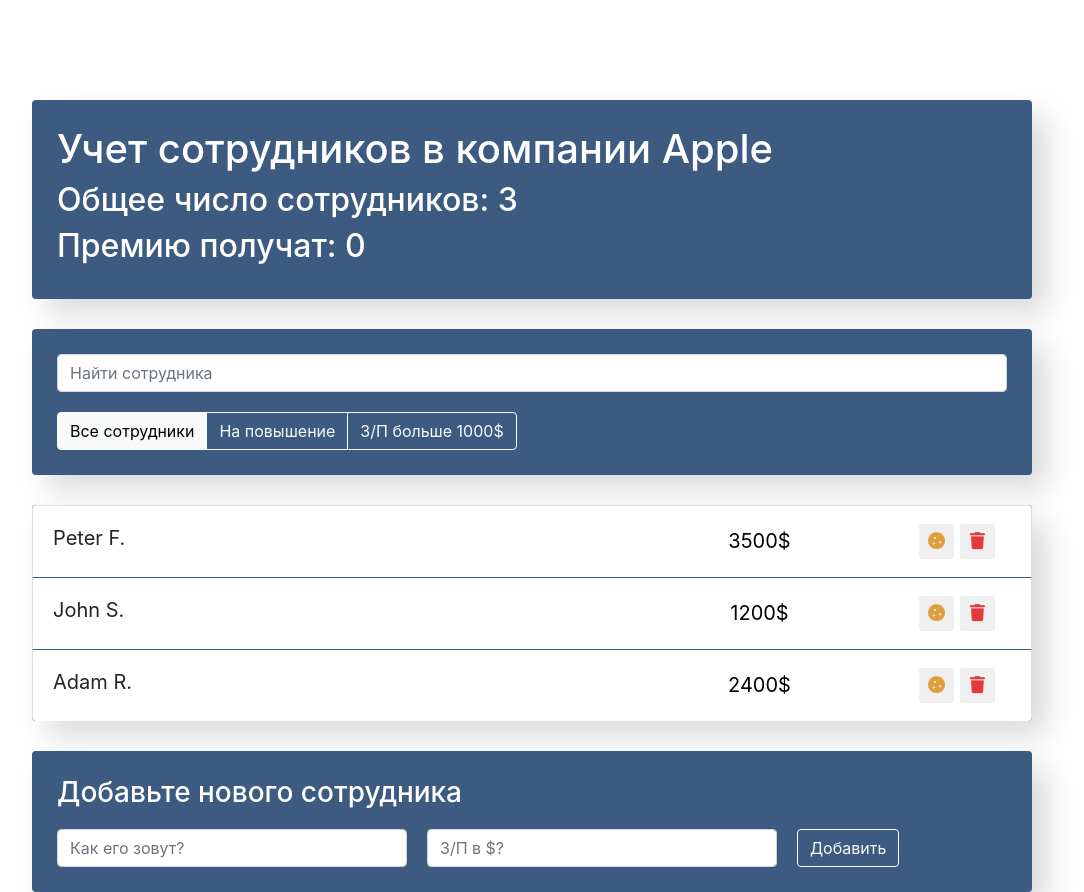
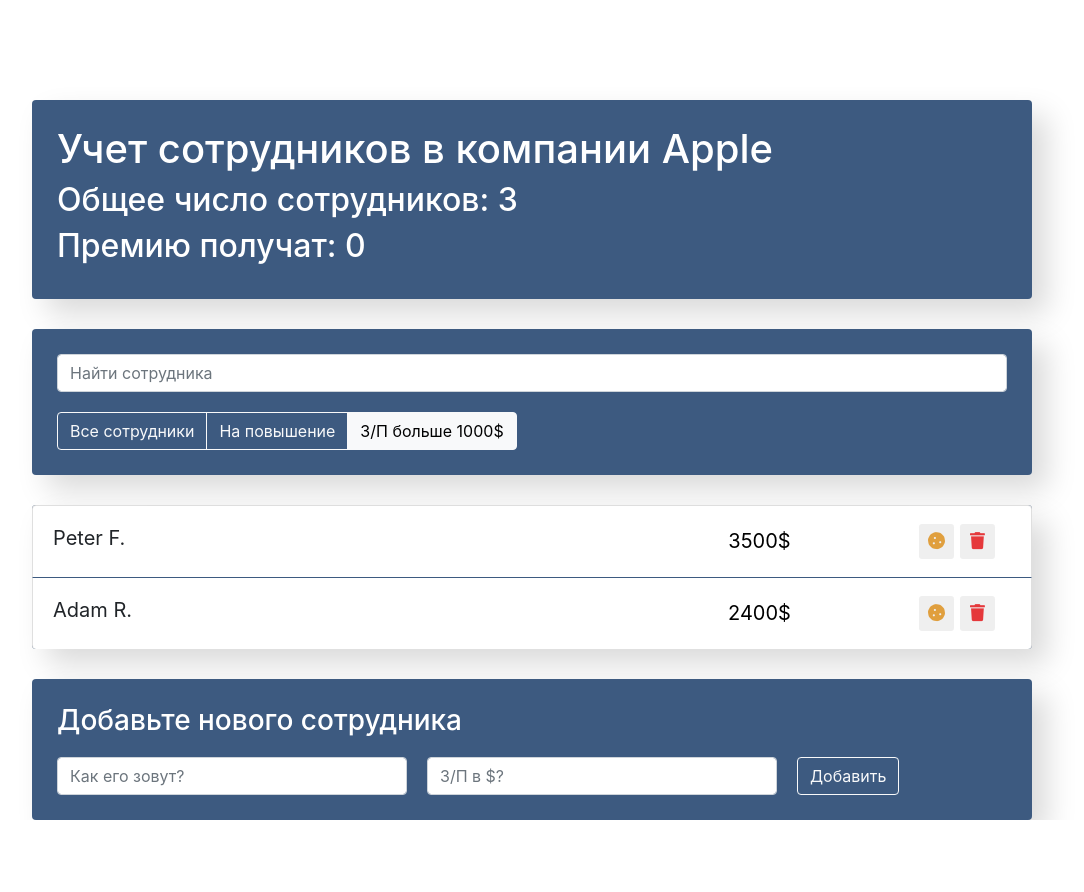
Before and after one commit to Andrew1996-la/employee_accouting, a React (Create React App) app: page / in a window 1280 px wide. Shown: the whole page, without its empty margins (108-1192 px from the left). After the commit the page ends 820 px from the top, so only its background shows below. Built offline with nearby package versions, Linux system fonts and the light colour scheme; the HTML template or start-up script is replaced by a standard one.

Commit message:
Добавил фильтрацию

```diff
--- a/src/App.js
+++ b/src/App.js
@@ -15,6 +15,8 @@
     super(props);
     this.state = {
       employeesDB: employeesDB,
+      inputValue: "",
+      filter: "salary",
     };
   }
 
@@ -60,24 +62,60 @@
     }));
   };
 
+  searchEmployee = (arrayEmployees, inputValue) => {
+    if (inputValue.length === 0) return arrayEmployees;
+    return arrayEmployees.filter((employee) => {
+      return employee.name.toLowerCase().indexOf(inputValue.toLowerCase()) > -1;
+    });
+  };
+
+  updateInputValue = (inputValue) => {
+    this.setState({
+      inputValue: inputValue,
+    });
+  };
+
+  filterEmployee = (arrayEmployee, filter) => {
+    switch (filter) {
+      case "rise":
+        return arrayEmployee.filter((emp) => emp.rise);
+      case "salary":
+        return arrayEmployee.filter((emp) => emp.salary > 2000);
+      default:
+        return arrayEmployee;
+    }
+  };
+
+  setFilter = (filter) => {
+    this.setState({
+      filter: filter,
+    });
+  };
+
   render() {
+    const { employeesDB, inputValue, filter } = this.state;
+
     const employeesCount = this.state.employeesDB.length;
     const increased = this.state.employeesDB.filter(
       (employee) => employee.increase
     ).length;
+    const visibleEmployees = this.filterEmployee(
+      this.searchEmployee(employeesDB, inputValue),
+      filter
+    );
 
     return (
       <div className="app">
         <AppInfo increased={increased} employeesCount={employeesCount} />
 
         <div className="search-panel">
-          <SearchPanel />
-          <AppFilter />
+          <SearchPanel setInputValue={this.updateInputValue} />
+          <AppFilter setFilter={this.setFilter} filter={filter} />
         </div>
 
         <EmployeesList
           onToggleIncrease={this.onToggleIncrease}
-          employeesDB={this.state.employeesDB}
+          employeesDB={visibleEmployees}
           onDeleteEmployee={this.onDeleteEmployee}
           onToggleRise={this.onToggleRise}
         />
--- a/src/components/app-filter/app-filter.jsx
+++ b/src/components/app-filter/app-filter.jsx
@@ -1,17 +1,30 @@
 import "./app-filter.css";
 
-const AppFilter = () => {
+const AppFilter = ({ filter, setFilter }) => {
+  const buttons = [
+    { name: "all", label: "Все сотрудники", id: 1 },
+    { name: "rise", label: "На повышение", id: 2 },
+    { name: "salary", label: "З/П больше 1000$", id: 3 },
+  ];
+
   return (
     <div className="btn-group">
-      <button type="button" className="btn btn-light">
-        Все сотрудники
-      </button>
-      <button type="button" className="btn btn-outline-light">
-        На повышение
-      </button>
-      <button type="button" className="btn btn-outline-light">
-        З/П больше 1000$
-      </button>
+      {buttons.map((btn) => {
+        const active = filter === btn.name;
+        const clazz = active ? "btn btn-light" : "btn btn-outline-light";
+
+        return (
+          <button
+            key={btn.id}
+            type="button"
+            name={btn.name}
+            className={clazz}
+            onClick={() => setFilter(btn.name)}
+          >
+            {btn.label}
+          </button>
+        );
+      })}
     </div>
   );
 };
--- a/src/components/search-panel/search-panel.jsx
+++ b/src/components/search-panel/search-panel.jsx
@@ -1,13 +1,34 @@
+import { Component } from "react";
+
 import "./search-panel.css";
 
-const SearchPanel = () => {
+class SearchPanel extends Component {
+  constructor(props) {
+    super(props);
+    this.state = {
+      inputValue: "",
+    };
+  }
+
+  updateInputValue = (e) => {
+    const inputValue = e.target.value;
+    this.setState({
+      inputValue: inputValue,
+    });
+    this.props.setInputValue(inputValue);
+  };
+
+  render() {
     return (
       <input
         type="text"
         className="form-control search-input"
         placeholder="Найти сотрудника"
+        onChange={this.updateInputValue}
+        value={this.state.inputValue}
       />
     );
-};
+  }
+}
 
 export default SearchPanel;
```
Lines whose indentation alone changed are shown as unchanged.
